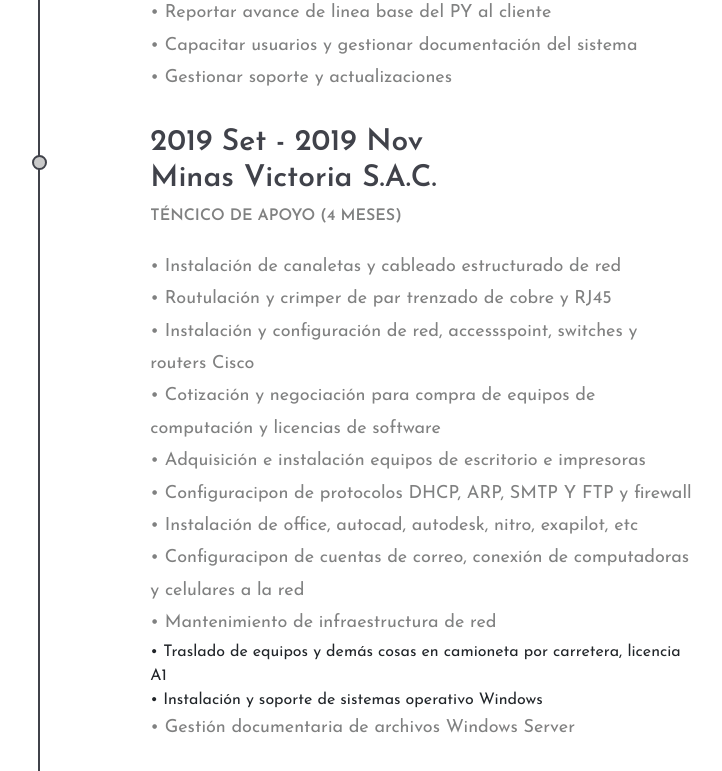
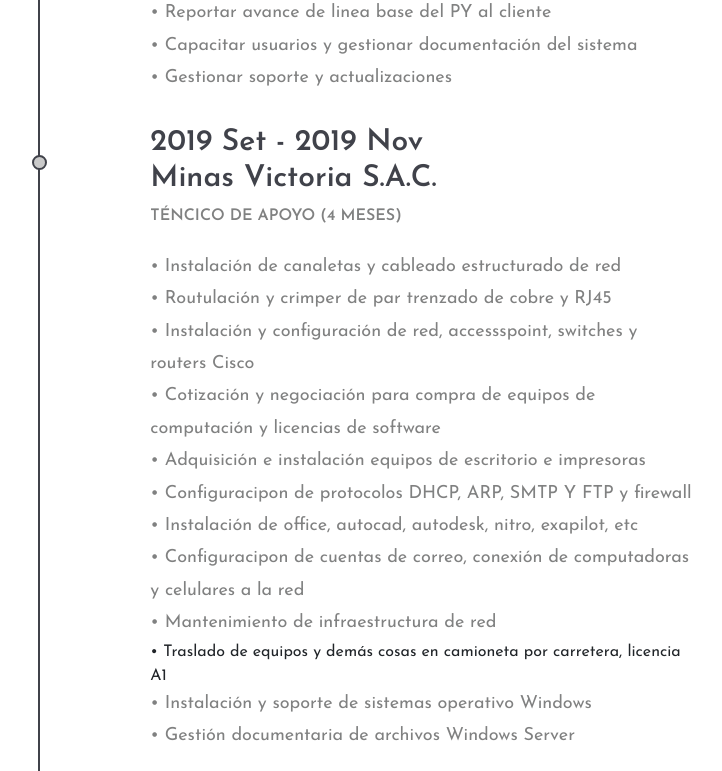
Before and after one commit to joseadolfocq/joseadolfocv, a plain HTML site: page index.html in a window 1280 px wide. Shown: the part 2420-3191 px from the top of the page, without its empty margins (250-972 px from the left). Drawn offline with Linux system fonts and the light colour scheme.

Commit message:
Actualización CV
cerrado de llaves error

```diff
--- a/index.html
+++ b/index.html
@@ -122,7 +122,6 @@
 							<h3>2019 Dic - 2020 Mar</h3>
 							<h3>CQ Pabellones S.R.L. - Proyecto SIGV</h3>
 							<h4>ANALISTA DE  SISTEMAS JR.(3 meses)</h4>
-
 							<p>• Proponer soluciones y tecnologías administración del inventariado de ganado</p>
 							<p>• Negociar y establecer metas con cliente</p>
 							<p>• Encabezar proyecto SIGV Pabellones para inventario</p>
@@ -151,7 +150,7 @@
 							<p>• Instalación de office, autocad, autodesk, nitro, exapilot, etc </p>
 							<p>• Configuracipon de cuentas de correo, conexión de computadoras y celulares a la red</p>
 							<p>• Mantenimiento de infraestructura de red</p
-							<p>• Traslado de equipos y demás cosas en camioneta por carretera, licencia A1</p
+							<p>• Traslado de equipos y demás cosas en camioneta por carretera, licencia A1</p>
 							<p>• Instalación y soporte de sistemas operativo Windows</p>
 							<p>• Gestión documentaria de archivos Windows Server</p>
 
```
